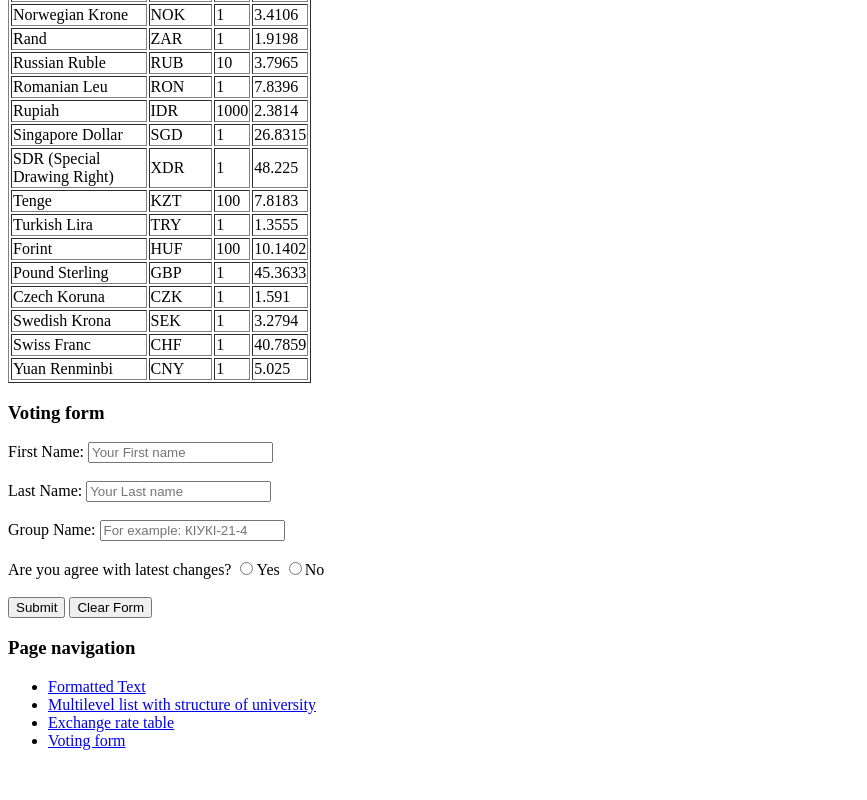
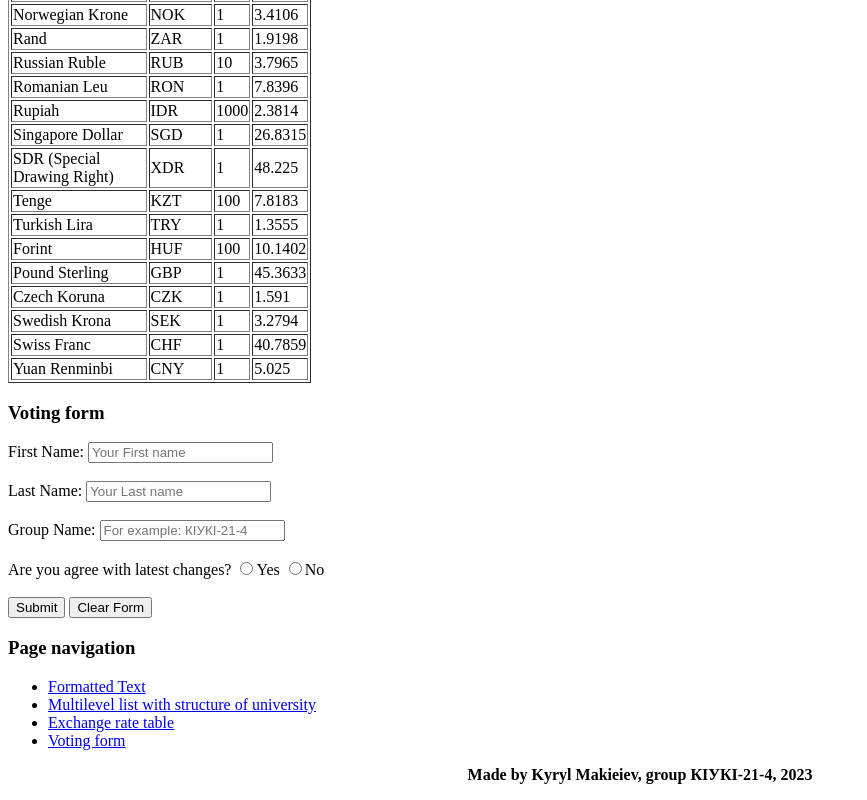
Before and after one commit to kmakieiev/lw-1, a plain HTML site: page index.html in a window 1280 px wide. Shown: the part 1473-2273 px from the top of the page, without its empty margins (0-867 px from the left). Before the commit the page ends 2239 px from the top, so only its background shows below. Drawn offline with Linux system fonts and the light colour scheme.

Commit message:
Added Page footer

```diff
--- a/index.html
+++ b/index.html
@@ -364,5 +364,8 @@
             </ul>
         </section>
     </main>
+    <footer>
+        <p align="center"><b>Made by Kyryl Makieiev, group КІУКІ-21-4, 2023</b></p>
+    </footer>
 </body>
 </html>
```
